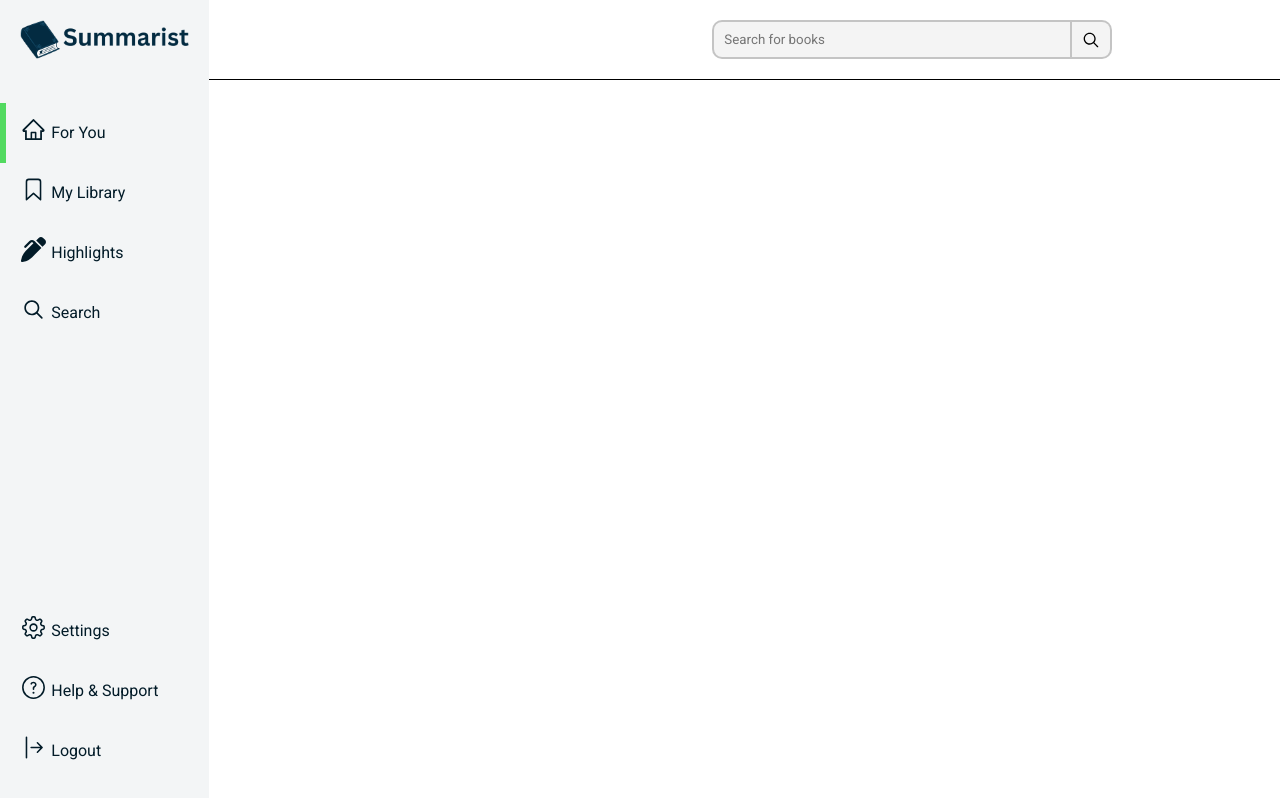
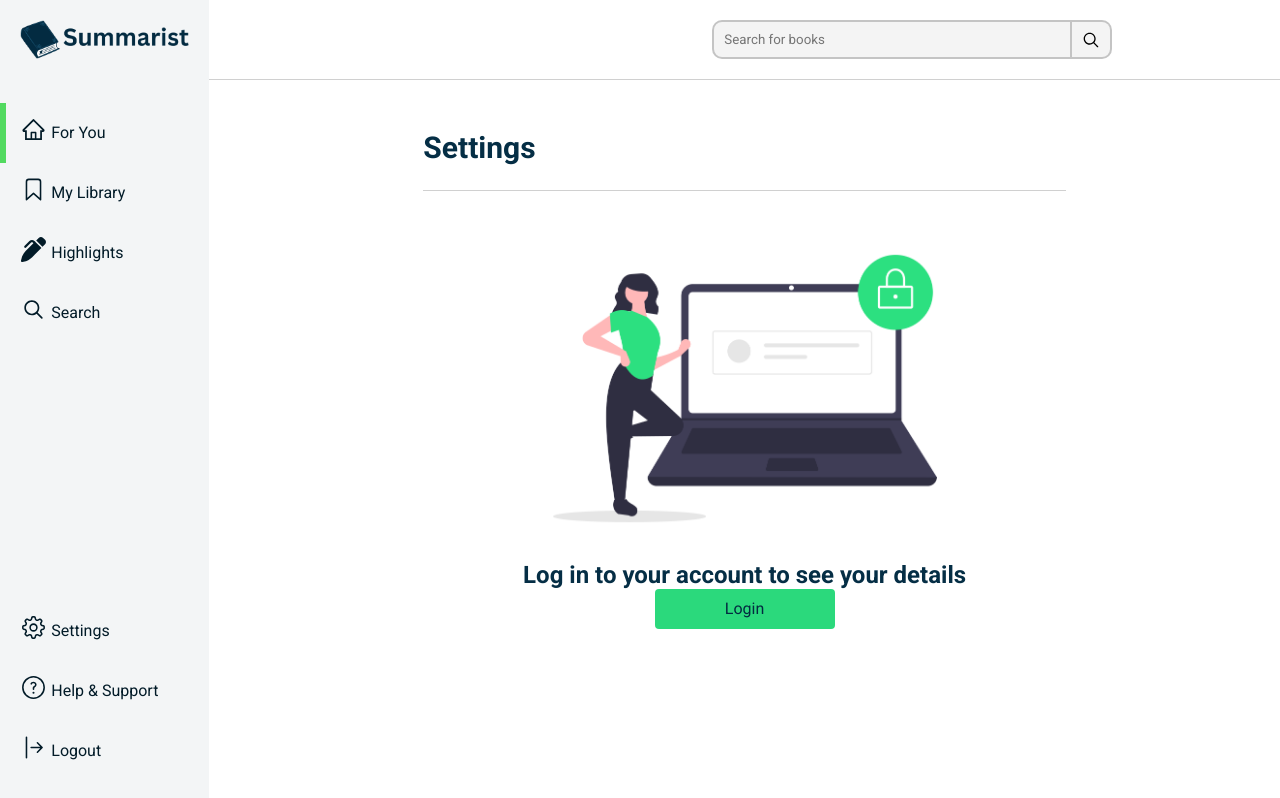
Before and after one commit to osezuaikekhua/advanced-internship, a React (Create React App) app: page /settings in a window 1280 px wide. Built offline with nearby package versions, Linux system fonts and the light colour scheme.

Commit message:
Created Settings page & and began Implementing global variable for Login state

```diff
--- a/src/App.css
+++ b/src/App.css
@@ -754,7 +754,7 @@ button:disabled {
 .search__container{
   width: 100%;
   height: 80px;
-  border-bottom: 1px black solid;
+  border-bottom: 1px solid rgba(0, 0, 0, 0.186);
   display: flex;
   justify-content: space-around;
   align-items: center;
@@ -853,7 +853,7 @@ button:disabled {
 /* Library Section */
 
 .Library__Container{
-    width: 100%;
+  width: 100%;
   padding: 50px 20%;
   color: #052e45;
 }
@@ -886,6 +886,21 @@ overflow: hidden;
 
 .Book:hover{
   background-color:  #052e451f;
+}
+
+.subscriptionRequired{
+  width: 100%;
+  display: flex;
+  justify-content: flex-end;
+  margin-bottom: 15px;
+}
+.subscriptionRequired h1{
+  background-color: #052e45;
+  color: white;
+  border-radius: 10px;
+  padding: 2px 5px;
+  font-size: 10px;
+  font-weight: 300;
 }
 
 .Book__image{
@@ -1026,6 +1041,47 @@ overflow: hidden;
   width: 300px;
 }
 
+/* Setting Section */
+
+.Settings__Container{
+  padding: 50px 20%;
+  color: #052e45;
+  width: 100%;
+}
+
+.Account__Information h4{
+  font-weight: 400;
+}
+
+.Settings__Container h1{
+  font-size: 30px;
+  border-bottom: 1px solid rgba(0, 0, 0, 0.186);
+  padding-bottom: 25px;
+  margin-bottom: 25px;
+}
+.Account__Information h3{
+  margin-bottom: 15px;
+}
+
+.Subscription__Plan{
+  border-bottom: 1px solid rgba(0, 0, 0, 0.186);
+  padding-bottom: 25px;
+  margin-bottom: 25px;
+}
+
+.Not__LoggedIn{
+  display: flex;
+  flex-direction: column;
+  align-items: center;
+}
+
+.Not__LoggedIn img{
+  width: 500px;
+}
+
+.Not__LoggedIn button{
+  width: 100px;
+}
 
 
 @media (max-width: 576px) {
--- a/src/App.jsx
+++ b/src/App.jsx
@@ -3,21 +3,28 @@ import { Route, Routes } from "react-router-dom";
 
 import Home from './pages/Home';
 import BookInfo from './pages/BookInfo';
-import ForYouPage from './pages/ForYou';
+import ForYou from './pages/ForYou';
 import Library from './pages/Library';
 import Nav from './componets/Nav';
 import SearchBar from './componets/SearchBar';
+import Settings from './pages/Settings';
 
 import logo from './images/logo.png'
 
+import { useState } from 'react';
+
+
 
 function App() {
+
+  const[loginState, setLoginState] = useState(null)
+  const[accountInformation, setAccountInformation] = useState(" ")
 
   return (
     <>
 
       <Routes>
-        <Route index element={<Home/>}/>
+        <Route index element={<Home setLoginState = {setLoginState} setAccountInformation = {setAccountInformation} />}/>
       </Routes>
 
       <div className='Container'>
@@ -26,9 +33,10 @@ function App() {
           <SearchBar/>
           <div className='content__container'>
             <Routes>
-              <Route path="/for-you" element={<ForYouPage/>} />
+              <Route path="/for-you" element={<ForYou loginState = {loginState} />} />
               <Route path="/library" element={<Library/>} />
               <Route path='/book/:id' element={<BookInfo/>}/>
+              <Route path='/settings' element={<Settings accountInformation = {accountInformation} loginState = {loginState} />} />
             </Routes>
           </div>
         </section>
--- a/src/componets/Book.jsx
+++ b/src/componets/Book.jsx
@@ -2,9 +2,11 @@ import React from 'react'
 import { CiClock2 } from "react-icons/ci";
 import { IoIosStarOutline } from "react-icons/io";
 
-function Book({key, imageLink, title, author, subTitle, averageRating}) {
+function Book({key, imageLink, title, author, subTitle, averageRating, subscriptionRequire}) {
   return (
     <div className="Book" key={key}>
+        {subscriptionRequire ? " " : <div className='subscriptionRequired'><h1>Premium</h1></div>}
+
         <img className='Book__image' src={imageLink} alt=""/>
         <div className="Book__Title">{title}</div>
         <div className="Book__authorName">{author}</div>
--- a/src/componets/Modules/FireBaseConfig.js
+++ b/src/componets/Modules/FireBaseConfig.js
@@ -1,6 +1,8 @@
 // Import the functions you need from the SDKs you need
 import { initializeApp } from "firebase/app";
 import { getAuth } from "firebase/auth";
+
+
 
 const firebaseConfig = {
   apiKey: "AIzaSyC9DtkJqeeD6Yzc4MdJrNPwflVT4iQv_3Q",
--- a/src/componets/Modules/Modual UI/LogIn.jsx
+++ b/src/componets/Modules/Modual UI/LogIn.jsx
@@ -7,10 +7,12 @@ import { FcGoogle } from "react-icons/fc";
 import { Link, useNavigate } from 'react-router-dom';
 
 import { database } from '../FireBaseConfig';
-import {createUserWithEmailAndPassword, signInWithEmailAndPassword} from "firebase/auth";
+import { signInWithEmailAndPassword} from "firebase/auth";
 
 
-function LogIn({showSignIn, resetPass }) {
+
+
+function LogIn({showSignIn, resetPass, setLoginState, setAccountInformation }) {
 
 
   const[error, setError] = useState("")
@@ -26,6 +28,8 @@ function LogIn({showSignIn, resetPass }) {
     signInWithEmailAndPassword(database,email,password).then(data => {
       console.log(data,"authData")
       history('/for-you')
+      setAccountInformation(email)
+      setLoginState(true)
     }).catch(err =>{
 
       setError(`Error: ${err.code}`)
--- a/src/componets/Modules/Modual.jsx
+++ b/src/componets/Modules/Modual.jsx
@@ -8,7 +8,7 @@ import { Link } from 'react-router-dom';
 
 
 
-function Modual({showModule}) {
+function Modual({showModule, setLoginState, setAccountInformation}) {
 
 
   const [showLogIn, setShowLogIn] = useState(true)
@@ -53,7 +53,7 @@ function Modual({showModule}) {
        <div className='module__login module__container'>
           <div className='module__close'><h1 onClick={showModule}><MdClose /></h1></div>
 
-          { showLogIn && <LogIn showSignIn = {ShowSignIn} resetPass = {ResetPass}  />}
+          { showLogIn && <LogIn showSignIn = {ShowSignIn} resetPass = {ResetPass} setLoginState={setLoginState} setAccountInformation={setAccountInformation} />}
           { showSignIn && <SignIn showLogIn = {ShowLogIn} />}
           { showResetPass && <ResetPassword showLogIn = {ShowLogIn} /> }
 
--- a/src/pages/ForYou.jsx
+++ b/src/pages/ForYou.jsx
@@ -6,7 +6,8 @@ import Book from '../componets/Book';
 
 
 
-function ForYouPage() {
+
+function ForYouPage({loginState}) {
     const[selectedBooks, setSelectedBooks] = useState([])
     const[recommendedBooks, setrecommendedBooks] = useState([])
     const[suggestedBooks, setSuggestedBooks] = useState([])
@@ -20,6 +21,7 @@ function ForYouPage() {
       getBooks(setSelectedBooks, 'https://us-central1-summaristt.cloudfunctions.net/getBooks?status=selected')
       getBooks(setrecommendedBooks, "https://us-central1-summaristt.cloudfunctions.net/getBooks?status=recommended")
       getBooks(setSuggestedBooks, "https://us-central1-summaristt.cloudfunctions.net/getBooks?status=suggested")
+      console.log(loginState)
     },[])
 
   return (
@@ -55,6 +57,7 @@ function ForYouPage() {
                   recommendedBooks.slice(0,4).map(book => (
                     <Link to={`/book/${book.id}`} >
                     <Book key={book.id}
+                          subscriptionRequire={book.subscriptionRequired}
                           imageLink={book.imageLink}
                           title={book.title}
                           author={book.author}
--- a/src/pages/Home.jsx
+++ b/src/pages/Home.jsx
@@ -12,7 +12,7 @@ import Modual from '../componets/Modules/Modual'
 import logo from '../images/logo.png'
 import landing from '../images/landing.png'
 
-function Home({showModule}) {
+function Home({showModule, setLoginState, setAccountInformation}) {
   const [showModal, setShowModal] = useState(false)
   function showModule(){
     if(!showModal){
@@ -24,8 +24,8 @@ function Home({showModule}) {
 
   return (
     <>
-    { showModal && <Modual showModule={showModule} /> }
-    <Nav LogoImg = {logo} showModule={showModule} />
+    { showModal && <Modual showModule={showModule} setLoginState={setLoginState} setAccountInformation={setAccountInformation} /> }
+    <Nav LogoImg = {logo} showModule={showModule} setLoginState={setLoginState} />
     <Landing LandingImg = {landing} showModule = {showModule} />
     <Features />
     <Reviews showModule = {showModule} />
--- /dev/null
+++ b/src/pages/Settings.jsx
@@ -0,0 +1,33 @@
+import React from 'react'
+import login from '../images/login.png'
+
+function Settings({accountInformation, loginState }) {
+
+  return (
+    <div className='Settings__Container'>
+        <h1>Settings</h1>
+        {loginState
+            ?
+            <div className='Account__Information'>
+                <div className='Subscription__Plan'>
+                    <h3>You Subscription Plan</h3>
+                    <h4>premium-plus</h4>
+                </div>
+                <div className='Account__Email'>
+                    <h3>Email</h3>
+                    <h4>{accountInformation}</h4>
+                </div>
+            </div>
+            :
+            <div className='Not__LoggedIn'>
+                <img src={login} alt="" />
+                <h2>Log in to your account to see your details</h2>
+                <button className='btn' >  Login </button>
+            </div>
+        }
+
+    </div>
+  )
+}
+
+export default Settings
```
Also changed, not shown: src/componets/Nav.jsx (+16 -3 lines).
